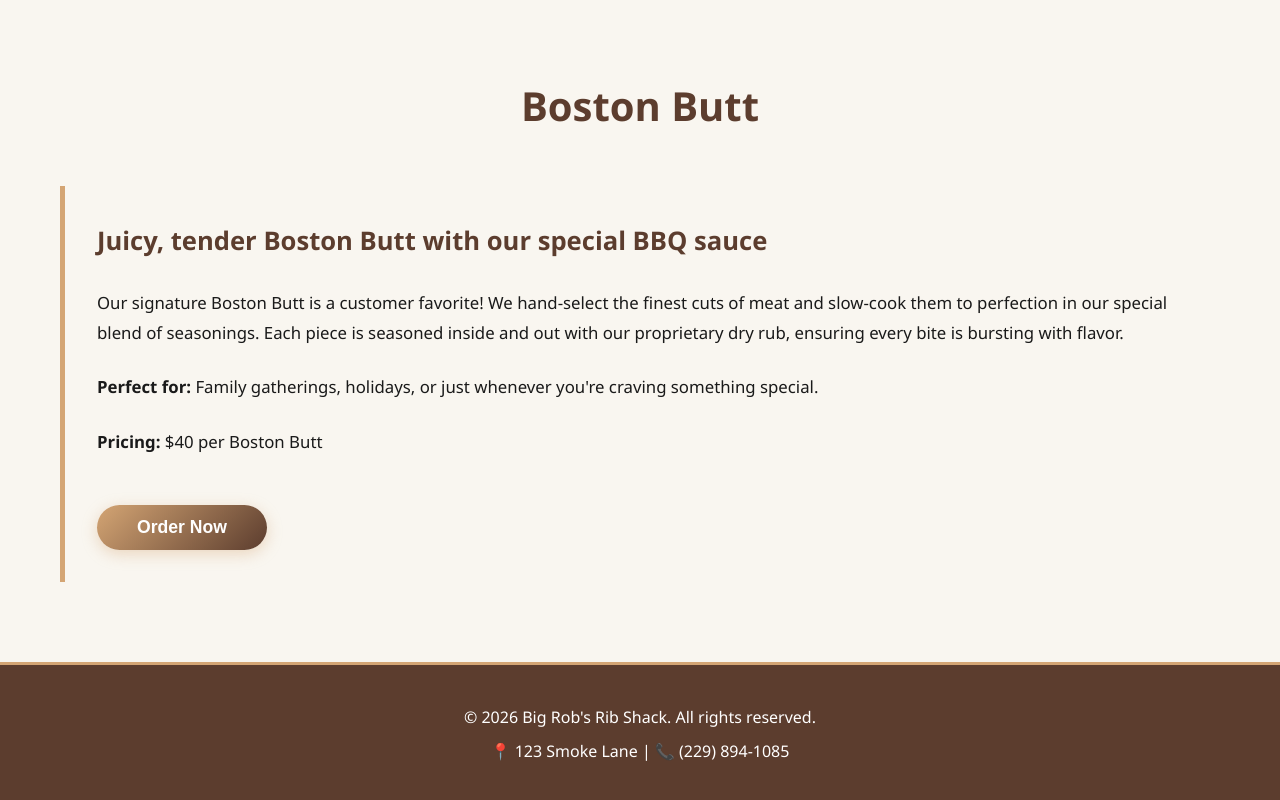
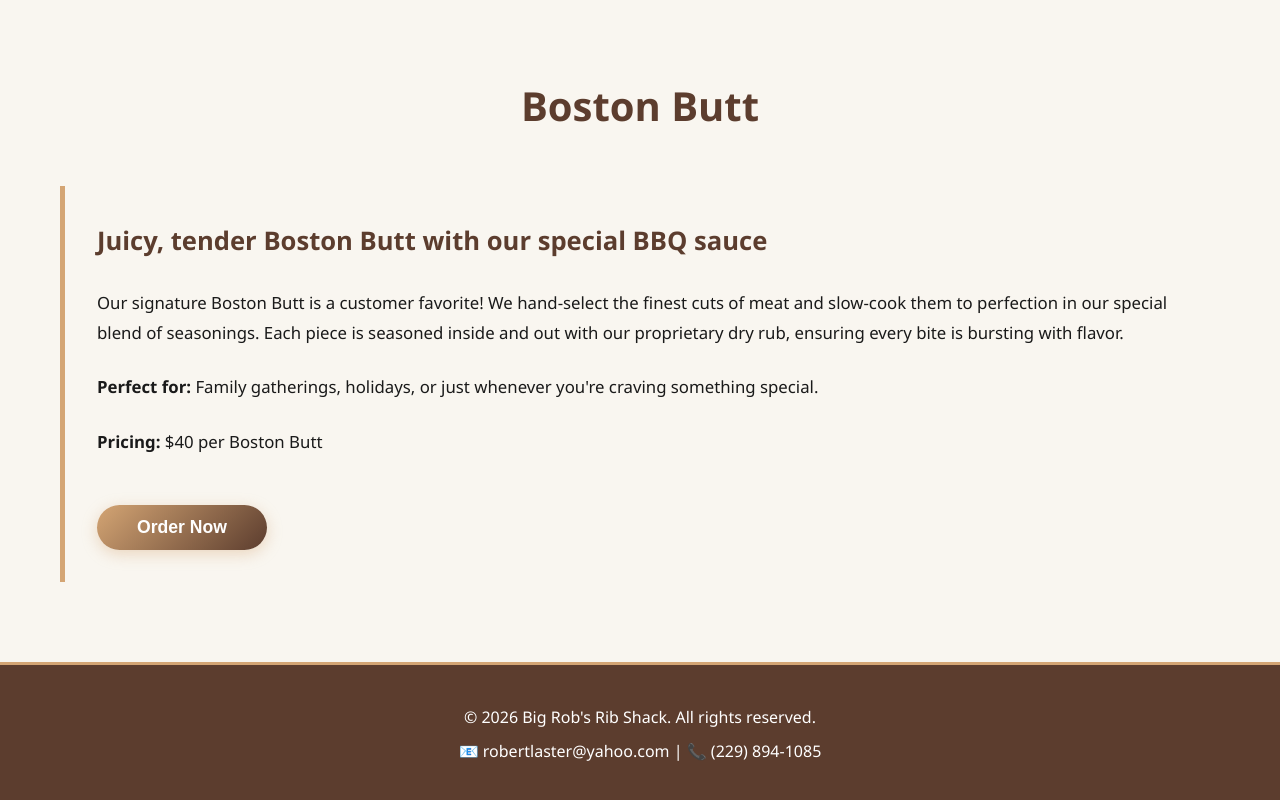
Before and after one commit to Diamond-Queen/BBQ---SECRET, a React (Vite) app: page /boston-butt in a window 1280 px wide. Shown: the part 522-1322 px from the top of the page. Built offline with nearby package versions, Linux system fonts and the light colour scheme.

Commit message:
Change of email

```diff
--- a/pages/boston-butt.jsx
+++ b/pages/boston-butt.jsx
@@ -48,7 +48,7 @@ export default function BostonButt() {
       <footer className="footer">
         <div className="container">
           <p>&copy; 2026 Big Rob's Rib Shack. All rights reserved.</p>
-          <p id="contact">📍 123 Smoke Lane | 📞 (229) 894-1085</p>
+          <p id="contact">📧 robertlaster@yahoo.com | 📞 (229) 894-1085</p>
         </div>
       </footer>
     </div>
--- a/pages/brunswick-stew.jsx
+++ b/pages/brunswick-stew.jsx
@@ -48,7 +48,7 @@ export default function BrunswickStew() {
       <footer className="footer">
         <div className="container">
           <p>&copy; 2026 Big Rob's Rib Shack. All rights reserved.</p>
-          <p id="contact">📍 123 Smoke Lane | 📞 (229) 894-1085</p>
+          <p id="contact">📧 robertlaster@yahoo.com | 📞 (229) 894-1085</p>
         </div>
       </footer>
     </div>
--- a/pages/friedturkey.jsx
+++ b/pages/friedturkey.jsx
@@ -48,7 +48,7 @@ export default function FriedTurkey() {
       <footer className="footer">
         <div className="container">
           <p>&copy; 2026 Big Rob's Rib Shack. All rights reserved.</p>
-          <p id="contact">📍 123 Smoke Lane | 📞 (229) 894-1085</p>
+          <p id="contact">📧 robertlaster@yahoo.com | 📞 (229) 894-1085</p>
         </div>
       </footer>
     </div>
--- a/pages/index.jsx
+++ b/pages/index.jsx
@@ -94,7 +94,7 @@ function LandingPage() {
       <footer className="footer">
         <div className="container">
           <p>&copy; 2026 Big Rob's Rib Shack. All rights reserved.</p>
-          <p id="contact">📍 123 Smoke Lane | 📞 (229) 894-1085</p>
+          <p id="contact">📧 robertlaster@yahoo.com | 📞 (229) 894-1085</p>
         </div>
       </footer>
     </div>
--- a/pages/ribs.jsx
+++ b/pages/ribs.jsx
@@ -48,7 +48,7 @@ export default function Ribs() {
       <footer className="footer">
         <div className="container">
           <p>&copy; 2026 Big Rob's Rib Shack. All rights reserved.</p>
-          <p id="contact">📍 123 Smoke Lane | 📞 (229) 894-1085</p>
+          <p id="contact">📧 robertlaster@yahoo.com | 📞 (229) 894-1085</p>
         </div>
       </footer>
     </div>
```
